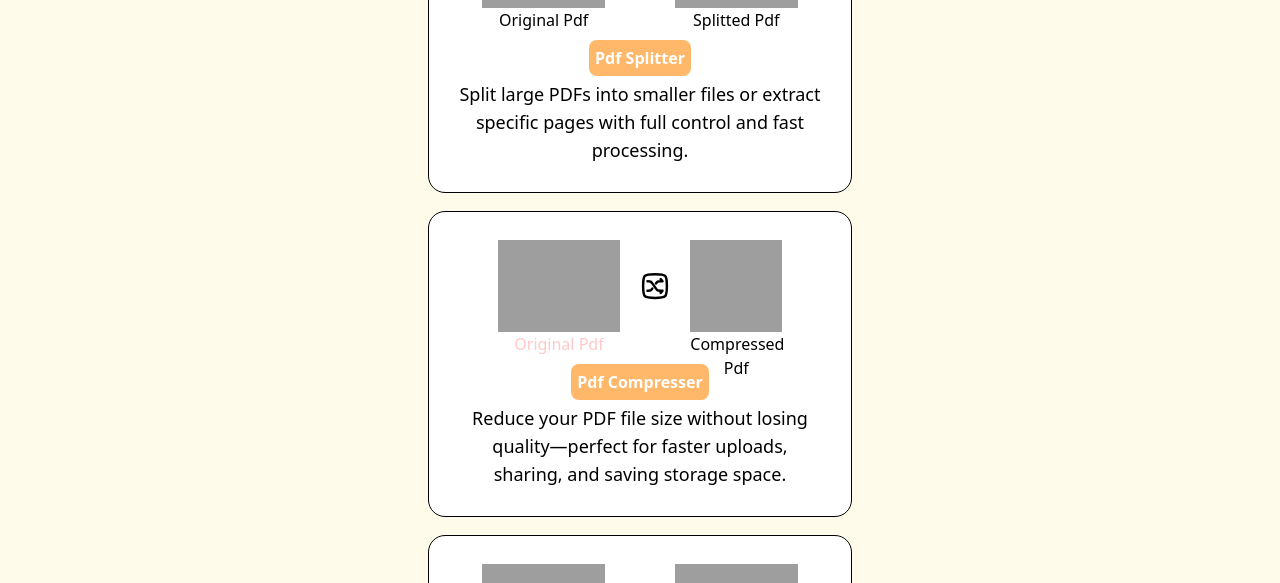
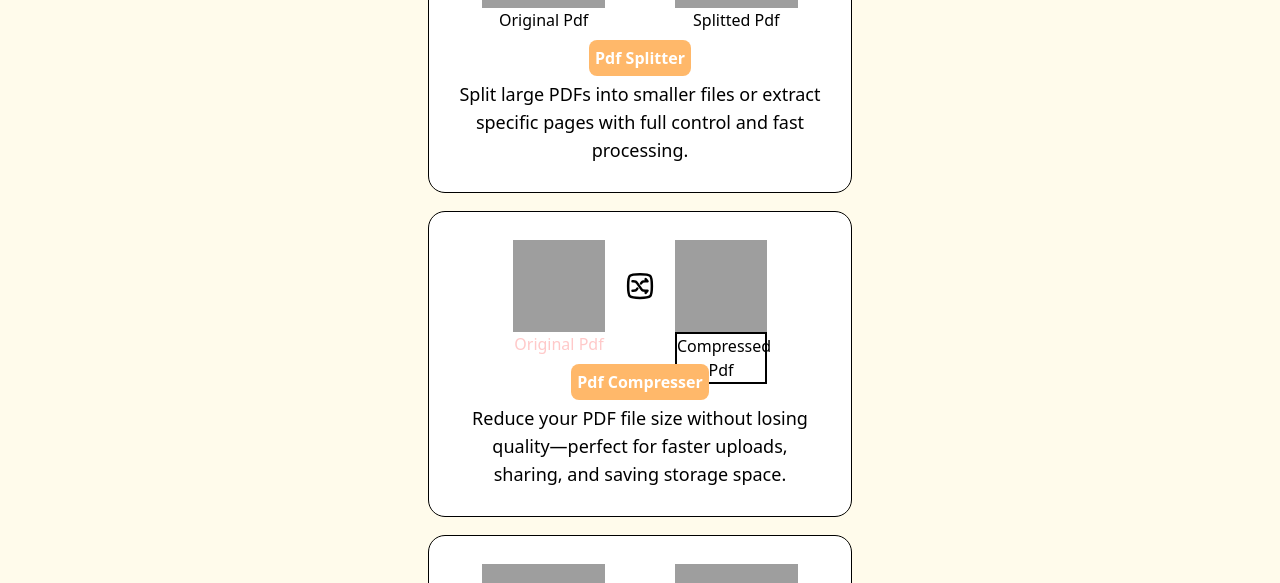
Before and after one commit to Vagventure/pdf-toolkit, a Flask app: page / in a window 1280 px wide. Shown: the part 844-1427 px from the top of the page. Run offline with Flask 3, Linux system fonts and the light colour scheme; some libraries are stand-ins or nearby versions; grey boxes are pictures that could not be loaded.

Commit message:
bug fixes

```diff
--- a/static/output.css
+++ b/static/output.css
@@ -304,6 +304,9 @@
   .w-23 {
     width: calc(var(--spacing) * 23);
   }
+  .w-28 {
+    width: calc(var(--spacing) * 28);
+  }
   .w-30 {
     width: calc(var(--spacing) * 30);
   }
--- a/templates/index.html
+++ b/templates/index.html
@@ -101,14 +101,14 @@
 
     <div class="w-11/12 md:w-1/3 h-2/3 p-7 bg-white outline-1 rounded-2xl space-y-8 text-center">
       <div class="w-full h-1/3 flex items-center justify-center gap-5">
-        <figure class="h-23 w-auto object-contain"><img class="w-full h-full"
+        <figure class="h-23 w-23 object-contain text-center"><img class="w-full h-full"
             src="https://st5.depositphotos.com/20980838/64706/v/450/depositphotos_647060022-stock-illustration-pdf-icon-vector-illustration-flat.jpg">
             <figcaption class="w-auto text-red-200">Original Pdf</figcaption>
           </figure>
         <img width="30" src="{{url_for('static', filename='icons/convert.svg')}}" alt="convert icon">
-        <figure class="h-23 w-23 object-contain"><img class="w-full h-full"
+        <figure class="h-23 w-23 object-contain text-center"><img class="w-full h-full"
             src="https://st5.depositphotos.com/20980838/64706/v/450/depositphotos_647060022-stock-illustration-pdf-icon-vector-illustration-flat.jpg">
-          <figcaption class="w-auto">Compressed Pdf</figcaption>
+          <figcaption class="border-2">Compressed Pdf</figcaption>
         </figure>
       </div>
       <div class="space-y-1">
```
